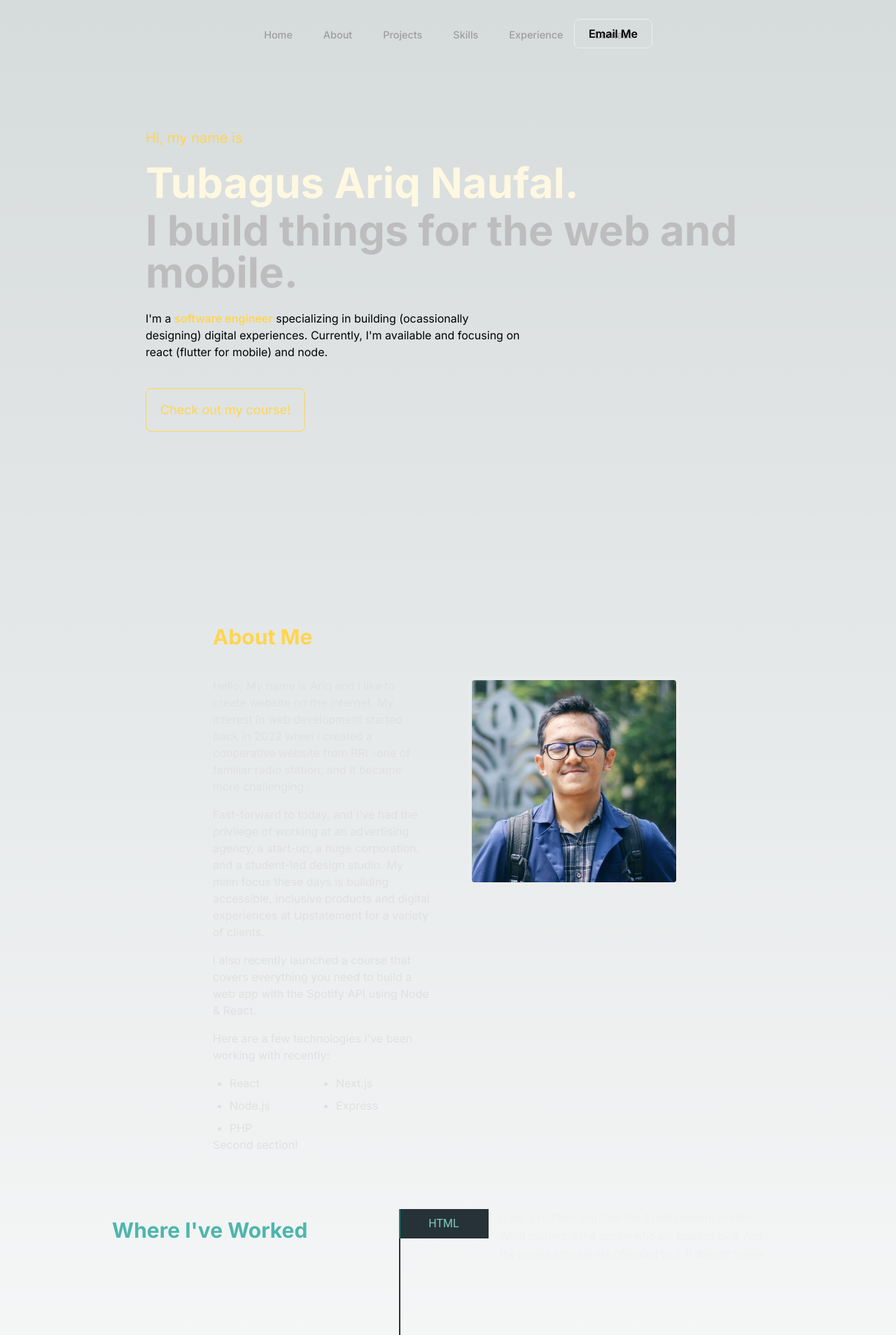
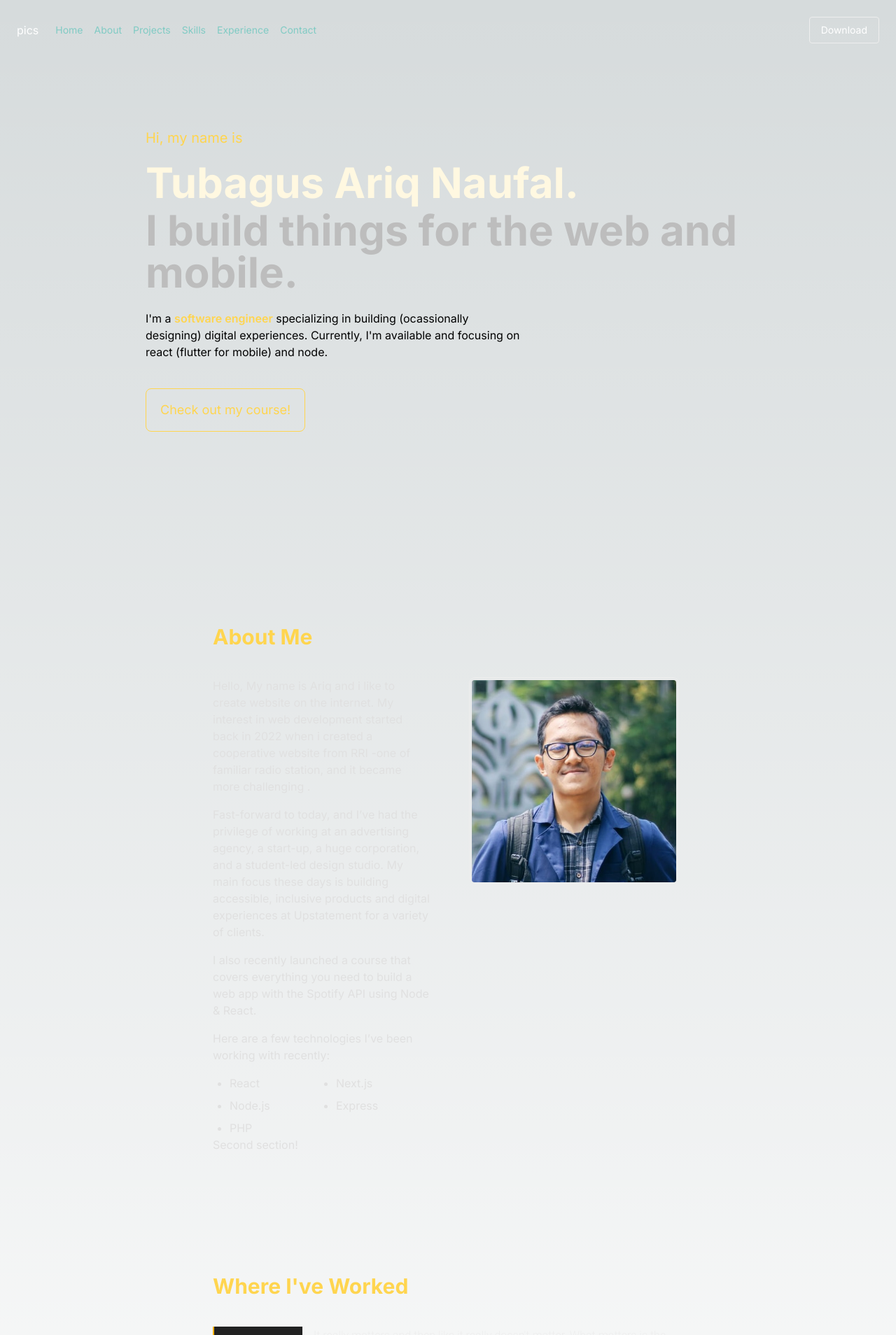
Before and after one commit to ariqtb/myportfolio-beta, a Next.js app: page / in a window 1280 px wide. Shown: the top 1908 px of the page at 70% size. Built offline with nearby package versions, Linux system fonts and the light colour scheme.

Commit message:
updating components and scrollreveal

```diff
--- a/src/components/aboutme.tsx
+++ b/src/components/aboutme.tsx
@@ -1,10 +1,18 @@
 "use client";
-import ScrollReveal from "../styles/scrollreveal/scrollReveal";
+import dynamic from "next/dynamic";
+// import ScrollReveal from "../styles/scrollreveal/scrollReveal";
+
+const ScrollReveal = dynamic(
+  () => {
+    return import("../styles/scrollreveal/scrollReveal");
+  },
+  {ssr: false}
+)
 
 export default function About() {
   return (
     <>
-      <section className="flex flex-col sm:flex-row min-h-screen max-w-screen-lg sm:mx-auto xl:mx-40 py-20">
+      <section id="About" className="flex flex-col sm:flex-row min-h-screen max-w-screen-lg sm:mx-auto xl:mx-40 py-20">
         <ScrollReveal style={{}}>
           <h2 className="w-full flex font-bold text-3xl text-amber-300 mb-10 mt-3">
             About Me
--- a/src/components/banner2.tsx
+++ b/src/components/banner2.tsx
@@ -1,7 +1,7 @@
 export default function Banner2() {
   return (
     <>
-      <div className="flex flex-col justify-center min-h-screen sm:mx-4 md:mx-16">
+      <section id="#Home" className="flex flex-col justify-center min-h-screen sm:mx-4 md:mx-16">
         {/* <div className="w-4/5 min-h-fit pt-10 py-2 px-0 m-0"> */}
           <h2 className="text-xl pb-5 text-amber-300">Hi, my name is</h2>
           {/* <div className="py-2 font-bold"> */}
@@ -21,7 +21,7 @@ export default function Banner2() {
             </h2>
           </a>
         {/* </div> */}
-      </div>
+      </section>
     </>
   );
 }
--- a/src/components/header.tsx
+++ b/src/components/header.tsx
@@ -1,11 +1,41 @@
 import Link from "next/link";
 import { links } from "@/lib/menu";
-
+import { link } from "fs";
 
 export default function Header() {
   return (
     <>
-    <div className="z-[999] relative justify-between">
+      <nav className="w-full absolute flex items-center justify-between flex-wrap bg-transparent p-6">
+        <div className="flex items-center flex-shrink-0 text-white mr-6">
+          pics
+        </div>
+        <div className="block lg:hidden">
+          <button
+            data-collapse-toggle="navbar-hamburger"
+            type="button"
+            className="flex items-center px-3 p-2 border rounded text-teal-200"
+          >
+            button
+          </button>
+        </div>
+        <div id="navbar-hamburger" className="hidden w-full flex-grow lg:flex lg:items-center lg:w-auto">
+          <div className="text-sm lg:flex-grow">
+            {links.map((link) => (
+              <Link
+                className="block mt-4 lg:inline-block lg:mt-0 text-teal-200 hover:text-white mr-4"
+                href={link.hash}
+                key={link.hash}
+              >
+                {link.name}
+              </Link>
+            ))}
+          </div>
+        </div>
+        <div className="inline-block text-sm px-4 py-2 loading-none border rounded text-white hover:border-transparent hover:tedxt-teal-500 hover:text-white mt-4 lg:mt-0">
+          Download
+        </div>
+      </nav>
+      {/* <div className="z-[999] relative justify-between">
       <nav className="flex fixed top-[0.15rem] left-1/2 h-12 -translate-x-1/2 py-2 sm:top-[1.7rem] sm:h-[initial] sm:py-0">
         <ul className="flex w-[22rem] flex-wrap items-center justify-center gap-y-1 text-[0.9rem] font-medium text-gray-500 sm:w-[initial] sm:flex-nowrap sm:gap-5">
           {links.map((link) => (
@@ -29,7 +59,7 @@ export default function Header() {
             Email Me
           </h2>
         </a>
-    </div>
+    </div> */}
     </>
   );
 }
--- a/src/components/workedat.tsx
+++ b/src/components/workedat.tsx
@@ -1,4 +1,5 @@
 "use client";
+import dynamic from "next/dynamic";
 import { propTypesClassName } from "@material-tailwind/react/types/components/avatar";
 // import ScrollReveal from "../styles/scrollreveal/scrollReveal";
 import {
@@ -11,6 +12,13 @@ import {
   TabPanelStylesType,
 } from "../app/MTailwind";
 import { useState } from "react";
+
+const ScrollReveal = dynamic(
+  () => {
+    return import("../styles/scrollreveal/scrollReveal");
+  },
+  {ssr: false}
+)
 
 export default function Workedat() {
   const data = [
@@ -59,9 +67,9 @@ export default function Workedat() {
 
   return (
     <>
-      <section className="flex flex-col sm:flex-row min-h-screen max-w-screen-lg">
-        {/* <ScrollReveal style={{}}> */}
-          <h2 className="w-full flex font-bold text-3xl text-teal-300 mb-10 mt-3">
+      <section id="#Worked" className="flex flex-col justify-center sm:flex-row min-h-screen max-w-screen-lg xl:mx-40 py-20">
+        <ScrollReveal style={{}}>
+          <h2 className="w-full flex font-bold text-3xl text-amber-300 mb-10 mt-3">
             Where I've Worked
           </h2>
           {/* <div className="flex flex-row gap-10">
@@ -81,7 +89,7 @@ export default function Workedat() {
               className="w-32 rounded-none bg-transparent p-0 transition ease-in"
               indicatorProps={{
                 className:
-                  "bg-blue-gray-900 border-l-2 border-teal-600 shadow-none rounded-none",
+                  "bg-gray-900 border-l-2 border-amber-600 shadow-none rounded-none",
               }}
 
             >
@@ -90,8 +98,8 @@ export default function Workedat() {
                   key={value}
                   value={value}
                   className={`${
-                    activeTab === value ? `text-teal-200 border-transparent` : `text-gray-100 border-l-2 border-blue-gray-900`
-                  }  hover:bg-blue-gray-900 transition-colors delay-75 ease-in-out py-2`}
+                    activeTab === value ? `text-amber-200 border-transparent` : `text-gray-100 border-l-2 border-gray-900`
+                  }  hover:bg-gray-900 transition-colors delay-75 ease-in-out py-2`}
                   onClick={() => handleTabChange(value)}
                 >
                   {label}
@@ -116,7 +124,7 @@ export default function Workedat() {
               ))}
             </TabsBody>
           </Tabs>
-        {/* </ScrollReveal> */}
+        </ScrollReveal>
       </section>
     </>
   );
--- a/src/styles/scrollreveal/scrollReveal.tsx
+++ b/src/styles/scrollreveal/scrollReveal.tsx
@@ -6,18 +6,17 @@ import "./scrollReveal.module.css";
 interface ScrollRevealProps {
   style: CSSProperties;
   children: React.ReactNode;
-};
+}
 
 const ScrollReveal: FC<ScrollRevealProps> = ({ children, style }) => {
   const sectionRef = useRef<HTMLElement>(null);
   useEffect(() => {
-    if (typeof window !== "undefined") {
-      if (sectionRef.current)
-        scrollReveal().reveal(sectionRef.current, {
-          reset: true,
-          delay: 100,
-        });
-    }
+    if (sectionRef.current)
+      scrollReveal().reveal(sectionRef.current, {
+        reset: true,
+        delay: 100,
+      });
+
   }, []);
 
   return (
```
Also changed, not shown: package.json (+5 -3 lines), 1 other file (tests, documents, lock files or other folders).
